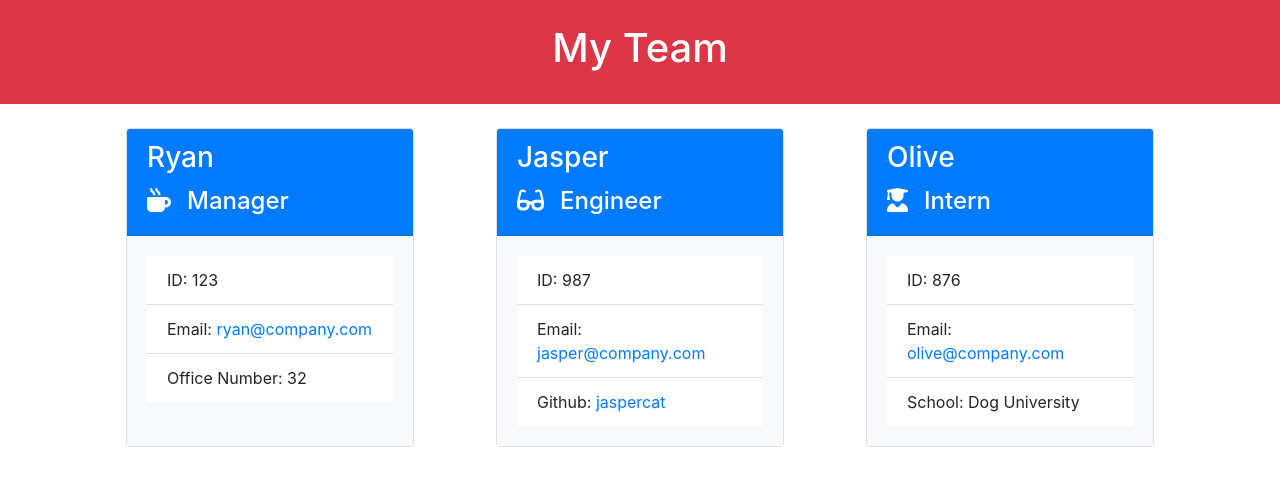
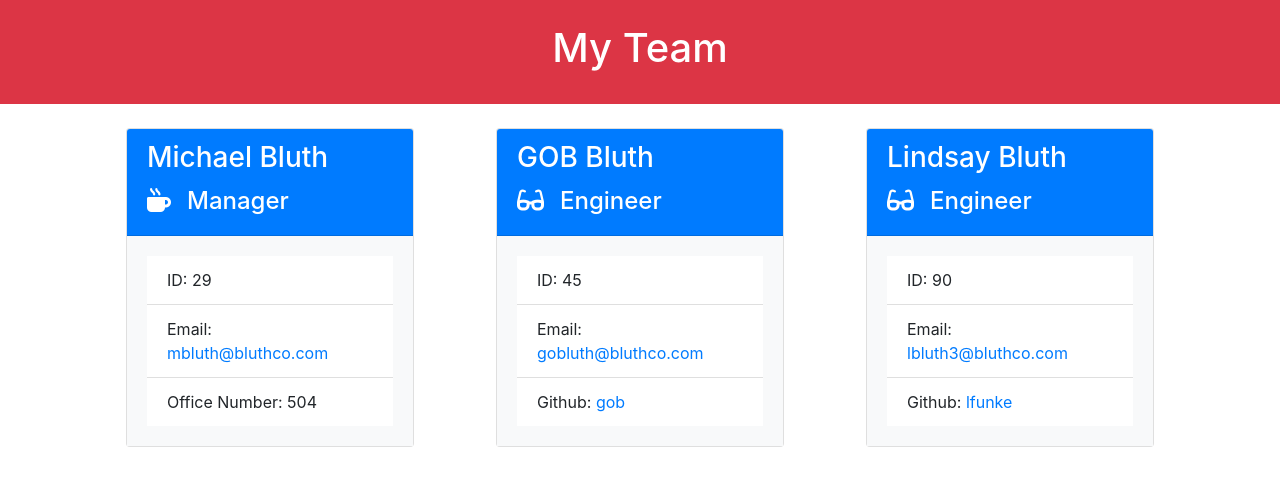
Before and after one commit to rmoscoe/team-profile-generator, a website: page dist/myTeam.html in a window 1280 px wide. Drawn offline with nearby package versions, Linux system fonts and the light colour scheme.

Commit message:
develop README

```diff
--- a/dist/myTeam.html
+++ b/dist/myTeam.html
@@ -20,38 +20,38 @@
 
     <main class="container d-flex flex-wrap justify-content-around align-content-around"><div class="card mb-3" style="width: 18rem;">
                 <div class="card-header bg-primary">
-                    <h3 class="card-title text-white">Ryan</h3>
+                    <h3 class="card-title text-white">Michael Bluth</h3>
                     <h4 class="text-white"><span class="fa-solid fa-mug-hot mr-3"></span>Manager</h4>
                 </div>
                 <div class="card-body bg-light">
                     <ul class="list-group list-group-flush">
-                        <li class="list-group-item">ID: <span>123</span></li>
-                        <li class="list-group-item">Email: <a href="mailto:ryan@company.com">ryan@company.com</a></li>
-                        <li class="list-group-item">Office Number: 32</li>
+                        <li class="list-group-item">ID: <span>29</span></li>
+                        <li class="list-group-item">Email: <a href="mailto:mbluth@bluthco.com">mbluth@bluthco.com</a></li>
+                        <li class="list-group-item">Office Number: 504</li>
                     </ul>
                 </div>
             </div><div class="card mb-3" style="width: 18rem;">
                 <div class="card-header bg-primary">
-                    <h3 class="card-title text-white">Jasper</h3>
+                    <h3 class="card-title text-white">GOB Bluth</h3>
                     <h4 class="text-white"><span class="fa-solid fa-glasses mr-3"></span>Engineer</h4>
                 </div>
                 <div class="card-body bg-light">
                     <ul class="list-group list-group-flush">
-                        <li class="list-group-item">ID: <span>987</span></li>
-                        <li class="list-group-item">Email: <a href="mailto:jasper@company.com">jasper@company.com</a></li>
-                        <li class="list-group-item">Github: <a href="https://github.com/jaspercat/">jaspercat</a></li>
+                        <li class="list-group-item">ID: <span>45</span></li>
+                        <li class="list-group-item">Email: <a href="mailto:gobluth@bluthco.com">gobluth@bluthco.com</a></li>
+                        <li class="list-group-item">Github: <a href="https://github.com/gob/">gob</a></li>
                     </ul>
                 </div>
             </div><div class="card mb-3" style="width: 18rem;">
                 <div class="card-header bg-primary">
-                    <h3 class="card-title text-white">Olive</h3>
-                    <h4 class="text-white"><span class="fa-solid fa-user-graduate mr-3"></span>Intern</h4>
+                    <h3 class="card-title text-white">Lindsay Bluth</h3>
+                    <h4 class="text-white"><span class="fa-solid fa-glasses mr-3"></span>Engineer</h4>
                 </div>
                 <div class="card-body bg-light">
                     <ul class="list-group list-group-flush">
-                        <li class="list-group-item">ID: <span>876</span></li>
-                        <li class="list-group-item">Email: <a href="mailto:olive@company.com">olive@company.com</a></li>
-                        <li class="list-group-item">School: Dog University</li>
+                        <li class="list-group-item">ID: <span>90</span></li>
+                        <li class="list-group-item">Email: <a href="mailto:lbluth3@bluthco.com">lbluth3@bluthco.com</a></li>
+                        <li class="list-group-item">Github: <a href="https://github.com/lfunke/">lfunke</a></li>
                     </ul>
                 </div>
             </div></main>
```
Also changed, not shown: README.md, assets/images/my-team.jpg (added), assets/images/prompts.jpg (added), 1 other file.
